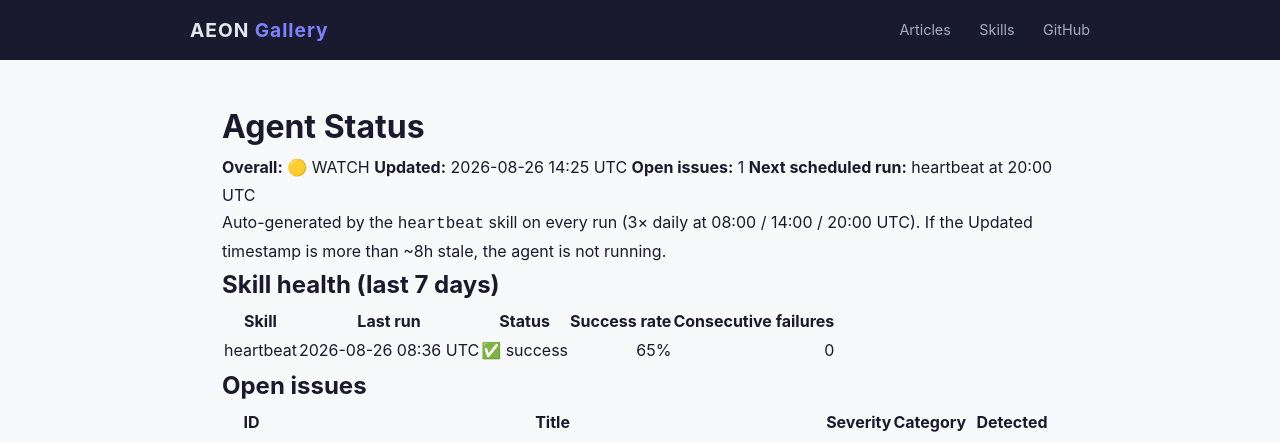
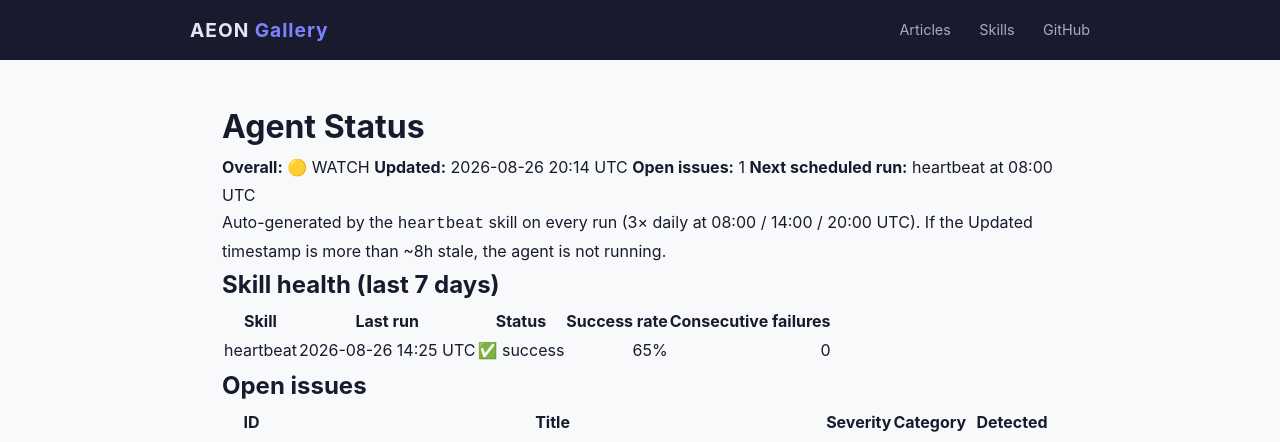
Before and after one commit to RickCrosschain/aeon, a Jekyll site: the page built from docs/status.md, in a window 1280 px wide. Shown: the top 442 px of the page. Built offline with Jekyll 4.4.1, drawn with Linux system fonts in a browser that asks for light colours.

Commit message:
chore(heartbeat): auto-commit 2026-08-26

```diff
--- a/docs/status.md
+++ b/docs/status.md
@@ -17,7 +17,7 @@
 
 | Skill | Last run | Status | Success rate | Consecutive failures |
 |-------|----------|--------|-------------:|---------------------:|
-| heartbeat | 2026-08-26 08:36 UTC | ✅ success | 65% | 0 |
+| heartbeat | 2026-08-26 14:25 UTC | ✅ success | 65% | 0 |
 
 ## Open issues
 
--- a/memory/token-usage.csv
+++ b/memory/token-usage.csv
@@ -193,3 +193,4 @@
 2026-08-25,heartbeat,claude-opus-4-8,2110,4213,245937,56047
 2026-08-26,heartbeat,claude-opus-4-8,2112,4236,302952,56762
 2026-08-26,heartbeat,claude-opus-4-8,20311,4020,326724,55338
+2026-08-26,heartbeat,claude-opus-4-8,2116,4069,420426,56233
```
Also changed, not shown: other parts of docs/status.md (+2 -2 lines), memory/logs/2026-08-26.md (+11 -0 lines), .outputs/heartbeat.md.
